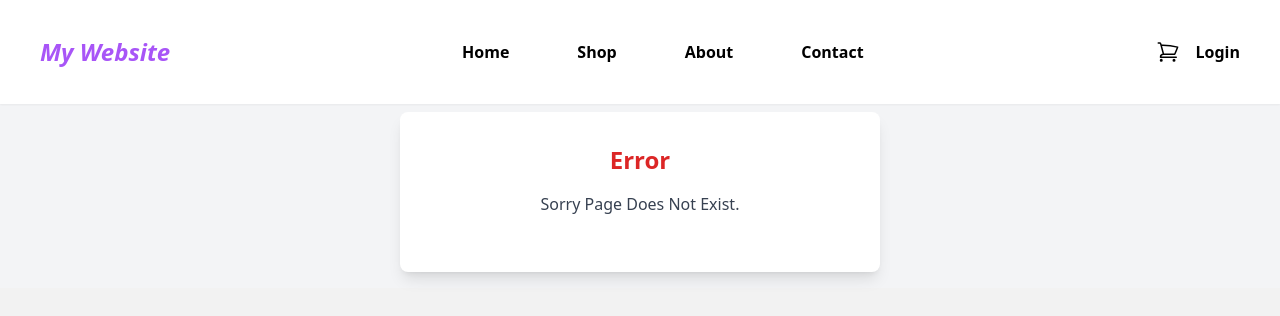
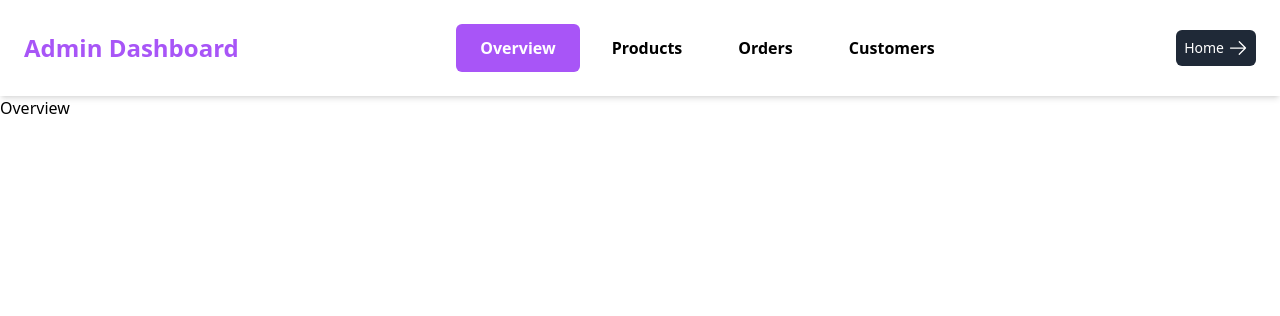
Before and after one commit to LynxQuas/MERN-ECOMMERCE, a React (Vite) app in the folder frontend/: page /admin/overview in a window 1280 px wide. Shown: the top 316 px of the page. Built offline with nearby package versions, Linux system fonts and the light colour scheme; no server answers.

Commit message:
added: admin dashoboard layouts

```diff
--- a/frontend/src/App.jsx
+++ b/frontend/src/App.jsx
@@ -1,4 +1,8 @@
-import { createBrowserRouter, RouterProvider } from "react-router-dom";
+import {
+    createBrowserRouter,
+    Navigate,
+    RouterProvider,
+} from "react-router-dom";
 import { QueryClient, QueryClientProvider } from "@tanstack/react-query";
 import AppLayout from "./pages/AppLayout";
 import Home from "./pages/Home";
@@ -10,6 +14,7 @@ import Error from "./components/ui/Error";
 import Login from "./pages/Login";
 import Register from "./pages/Register";
 import UserContextProvider from "./context/UserContext";
+import AdminLayout from "./pages/AdminLayout";
 
 const queryClient = new QueryClient();
 
@@ -29,14 +34,28 @@ const App = () => {
                 { path: "/contact", element: <Contact /> },
                 { path: "/login", element: <Login /> },
                 { path: "/register", element: <Register /> },
-                {
-                    path: "*",
-                    element: <Error text={"Sorry Page Does Not Exist."} />,
-                },
             ],
         },
 
-        { path: "/admin", element: <h1>Admin page</h1> },
+        {
+            path: "/admin",
+            element: <AdminLayout />,
+            children: [
+                {
+                    index: true,
+                    element: <Navigate to="overview" replace />,
+                },
+                { path: "overview", element: <h1>Overview</h1> },
+                { path: "orders", element: <h1>Orders Page</h1> },
+                { path: "customers", element: <h1>Customers Page</h1> },
+                { path: "products", element: <h1>Products Page</h1> },
+            ],
+        },
+
+        {
+            path: "*",
+            element: <Error text={"Sorry Page Does Not Exist."} />,
+        },
     ]);
 
     return (
--- /dev/null
+++ b/frontend/src/components/Navigation/AdminNav.jsx
@@ -0,0 +1,41 @@
+import { Link } from "react-router-dom";
+import NavList from "./NavList";
+import { adminNav } from "../../constants";
+import { ArrowRightIcon, Bars3Icon } from "@heroicons/react/24/outline";
+import { useState } from "react";
+import MobileNav from "./MobileNav";
+
+const AdminNav = () => {
+    const [openNavMenu, setOpenNavMenu] = useState(false);
+    return (
+        <nav className="py-6 px-6 shadow-md flex items-center justify-between">
+            <div className="flex items-center gap-2">
+                <Bars3Icon
+                    className="w-10 h-10 md:hidden"
+                    onClick={() => setOpenNavMenu(true)}
+                />
+                <h3 className="text-2xl font-bold text-purple-500">
+                    Admin Dashboard
+                </h3>
+            </div>
+
+            <NavList className="hidden md:flex gap-2" navlists={adminNav} />
+
+            <Link
+                to="/"
+                className=" flex items-center text-sm gap-1 p-2 bg-gray-800 text-white  rounded-md hover:bg-gray-700 "
+            >
+                <span>Home</span>
+                <ArrowRightIcon className="w-5 h-5" />
+            </Link>
+            {openNavMenu && (
+                <MobileNav
+                    onCloseNav={() => setOpenNavMenu(false)}
+                    navlists={adminNav}
+                />
+            )}
+        </nav>
+    );
+};
+
+export default AdminNav;
--- a/frontend/src/components/Navigation/MobileNav.jsx
+++ b/frontend/src/components/Navigation/MobileNav.jsx
@@ -1,7 +1,7 @@
 import NavList from "./NavList";
 import { XMarkIcon } from "@heroicons/react/24/outline";
 
-const MobileNav = ({ onCloseNav }) => {
+const MobileNav = ({ onCloseNav, navlists }) => {
     return (
         <div className="fixed inset-0 z-20 flex">
             {/* Overlay */}
@@ -21,6 +21,7 @@ const MobileNav = ({ onCloseNav }) => {
                 <NavList
                     className="flex  flex-col gap-7 text-xl px-4 py-20"
                     onCloseNav={onCloseNav}
+                    navlists={navlists}
                 />
             </div>
         </div>
--- a/frontend/src/components/Navigation/NavList.jsx
+++ b/frontend/src/components/Navigation/NavList.jsx
@@ -1,11 +1,11 @@
 import { NavLink } from "react-router-dom";
-import { mainNav } from "../../constants";
+
 import { cn } from "../../utils/clsx";
 
-const NavList = ({ className, onCloseNav }) => {
+const NavList = ({ className, onCloseNav, navlists = [] }) => {
     return (
         <ul className={className}>
-            {mainNav.map((nav) => (
+            {navlists.map((nav) => (
                 <li key={nav.link} onClick={onCloseNav}>
                     <NavLink
                         to={nav.link}
--- a/frontend/src/components/Navigation/Navbar.jsx
+++ b/frontend/src/components/Navigation/Navbar.jsx
@@ -8,6 +8,7 @@ import MobileNav from "./MobileNav";
 import { useUser } from "../../context/UserContext";
 import UserProfile from "../User/UserProfile";
 import CartContainer from "../Cart/CartContainer";
+import { mainNav } from "../../constants";
 
 const Navbar = () => {
     const [openNav, setOpenNav] = useState(false);
@@ -24,7 +25,10 @@ const Navbar = () => {
 
             <NavLogo />
 
-            <NavList className="hidden gap-5 items-center md:flex" />
+            <NavList
+                className="hidden gap-5 items-center md:flex"
+                navlists={mainNav}
+            />
 
             <div className="flex gap-4 items-center">
                 <ShoppingCartIcon
@@ -44,6 +48,7 @@ const Navbar = () => {
                 <MobileNav
                     openNav={openNav}
                     onCloseNav={() => setOpenNav(false)}
+                    navlists={mainNav}
                 />
             )}
 
--- a/frontend/src/constants/index.js
+++ b/frontend/src/constants/index.js
@@ -15,3 +15,10 @@ export const categories = [
     { name: "New Arrivals", link: "new-arrivals" },
     { name: "Best Sellers", link: "best-sellers" },
 ];
+
+export const adminNav = [
+    { name: "Overview", link: "overview" },
+    { name: "Products", link: "products" },
+    { name: "Orders", link: "orders" },
+    { name: "Customers", link: "customers" },
+];
--- /dev/null
+++ b/frontend/src/pages/AdminLayout.jsx
@@ -0,0 +1,17 @@
+import { Outlet } from "react-router-dom";
+import AdminNav from "../components/Navigation/AdminNav";
+
+const AdminLayout = () => {
+    return (
+        <>
+            <header>
+                <AdminNav />
+            </header>
+            <main>
+                <Outlet />
+            </main>
+        </>
+    );
+};
+
+export default AdminLayout;
```
Also changed, not shown: 1 other file (tests, documents, lock files or other folders).
